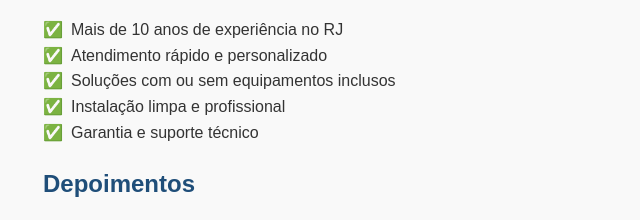
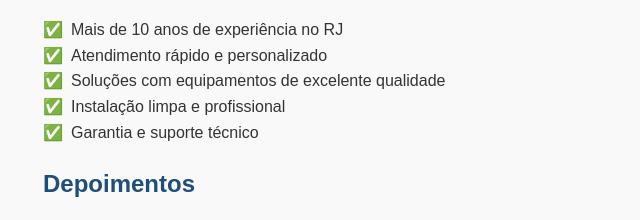
Before and after one commit to RVancatti/carlos-instalador-site, a plain HTML site: page index.html in a window 1280 px wide. Shown: the part 717-937 px from the top of the page, 147-787 px from the left. Drawn offline with Linux system fonts and the light colour scheme.

```diff
--- a/index.html
+++ b/index.html
@@ -105,7 +105,7 @@
   <ul>
     <li>Mais de 10 anos de experiência no RJ</li>
     <li>Atendimento rápido e personalizado</li>
-    <li>Soluções com ou sem equipamentos inclusos</li>
+    <li>Soluções com equipamentos de excelente qualidade</li>
     <li>Instalação limpa e profissional</li>
     <li>Garantia e suporte técnico</li>
   </ul>
```
